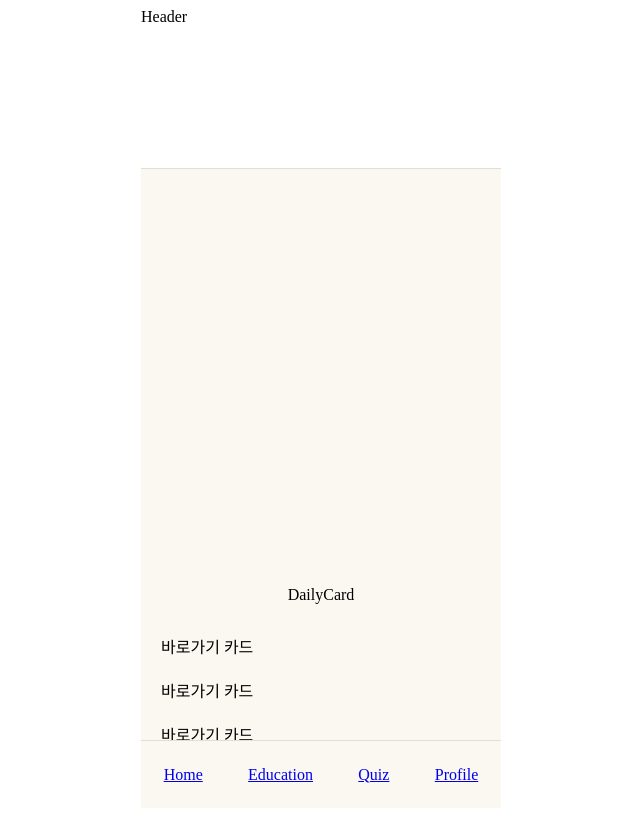
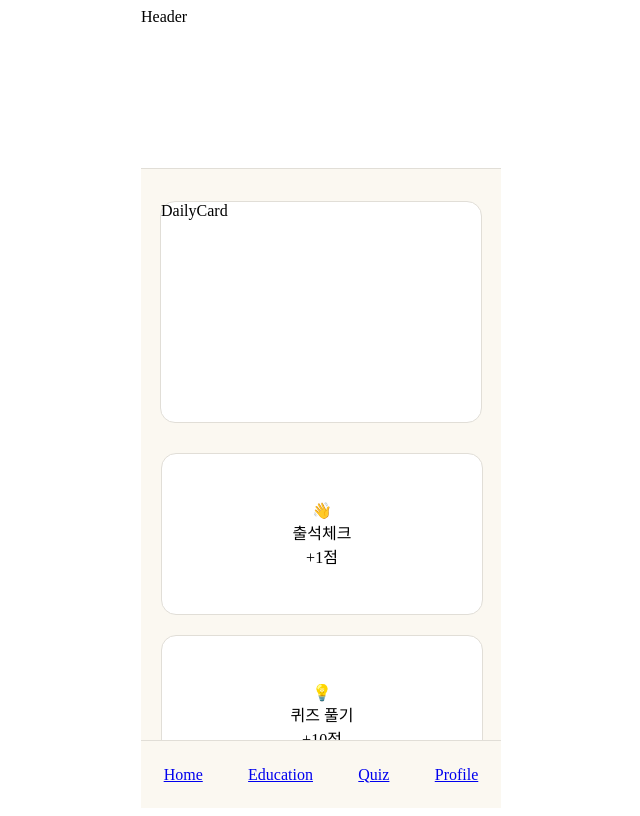
Before and after one commit to LinkHackathonTeam9/Team9_FrontEnd, a React (Vite) app: page / in a window 1280 px wide. Shown: the whole page, without its empty margins (319-959 px from the left). Built offline with nearby package versions, Linux system fonts and the light colour scheme.

Commit message:
홈화면 컴포넌트 레이아웃 및 기본 css 적용

```diff
--- a/src/components/home/CountingCard.tsx
+++ b/src/components/home/CountingCard.tsx
@@ -1,3 +1,17 @@
+import styled from '@emotion/styled';
+
+const CountingCardContainer = styled.div`
+  display: flex;
+  flex-direction: column;
+  align-items: center;
+  justify-content: center;
+  width: 100%;
+  height: 116px;
+  background-color: #ffffff;
+  border-radius: 15px;
+  border: 1px solid #e1ded7;
+`;
+
 interface CountingCardProps {
   count: number;
   label: string;
@@ -6,10 +20,10 @@ interface CountingCardProps {
 
 const CountingCard = ({ count, label, category }: CountingCardProps) => {
   return (
-    <div>
+    <CountingCardContainer>
       <div>{count}</div>
       <div>{label}</div>
-    </div>
+    </CountingCardContainer>
   );
 };
 
--- a/src/components/home/DailyCard.tsx
+++ b/src/components/home/DailyCard.tsx
@@ -1,5 +1,15 @@
+import styled from '@emotion/styled';
+
+const DailyCardContainer = styled.div`
+  width: 320px;
+  height: 220px;
+  background-color: #ffffff;
+  border-radius: 15px;
+  border: 1px solid #e1ded7;
+`;
+
 const DailyCard = () => {
-  return <div>DailyCard</div>;
+  return <DailyCardContainer>DailyCard</DailyCardContainer>;
 };
 
 export default DailyCard;
--- a/src/components/home/ShortcutCard.tsx
+++ b/src/components/home/ShortcutCard.tsx
@@ -1,5 +1,50 @@
-const ShortcutCard = () => {
-  return <div>바로가기 카드</div>;
+import { useNavigate } from 'react-router-dom';
+import styled from '@emotion/styled';
+
+interface ShortcutCardProps {
+  category: 'attendance' | 'quiz' | 'education';
+  title: string;
+  icon: string;
+  count: number;
+  onClick: () => void;
+}
+
+const ShortcutCardContainer = styled.div`
+  display: flex;
+  flex-direction: column;
+  align-items: center;
+  justify-content: center;
+  width: 100%;
+  height: 160px;
+  background-color: #ffffff;
+  border-radius: 15px;
+  border: 1px solid #e1ded7;
+`;
+
+const ShortcutCard = ({ title, icon, category, count, onClick }: ShortcutCardProps) => {
+  const navigate = useNavigate();
+
+  switch (category) {
+    case 'attendance':
+      count = +1;
+      break;
+    case 'quiz':
+      count = +10;
+      break;
+    case 'education':
+      count = +3;
+      break;
+    default:
+      count = 0;
+  }
+
+  return (
+    <ShortcutCardContainer onClick={() => navigate(`/${category}`)}>
+      <div>{icon}</div>
+      <div>{title}</div>
+      <div>+{count}점</div>
+    </ShortcutCardContainer>
+  );
 };
 
 export default ShortcutCard;
```
